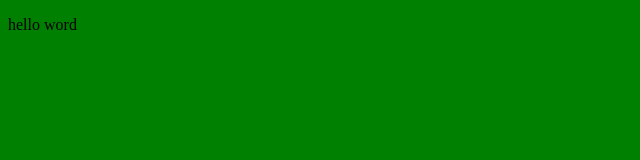
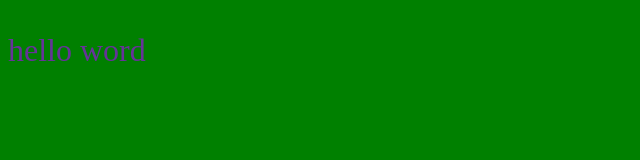
Before and after one commit to basharwaheb/login, a plain HTML site: page index.html in a window 1280 px wide. Shown: the whole page, without its empty margins (0-640 px from the left). Drawn offline with Linux system fonts and the light colour scheme.

Commit message:
cheange flie style.css

```diff
--- a/style.css
+++ b/style.css
@@ -1,3 +1,7 @@
 body{
     background-color: green;
 }
+p{
+    color: rebeccapurple;
+    font-size: 2rem;
+}
```
